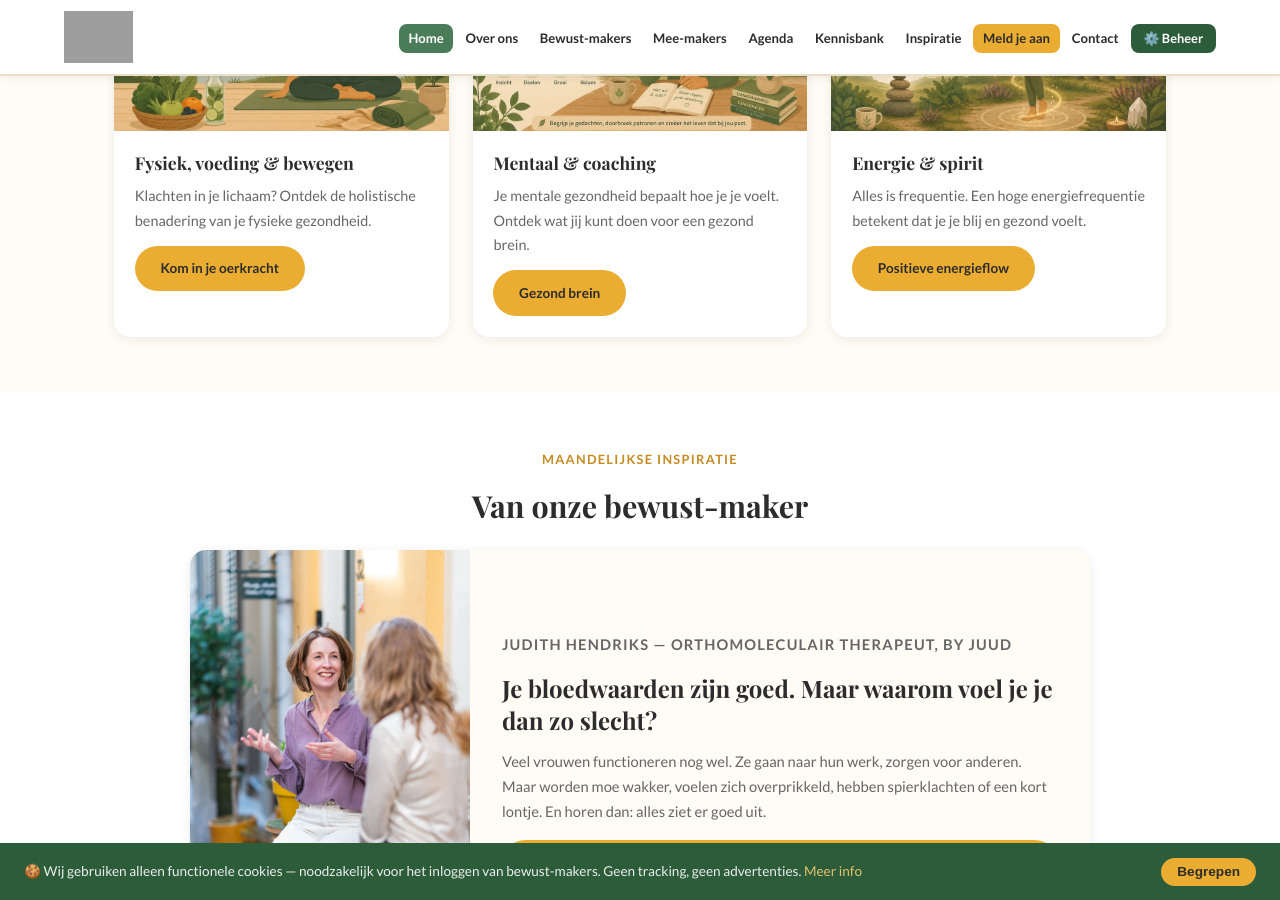
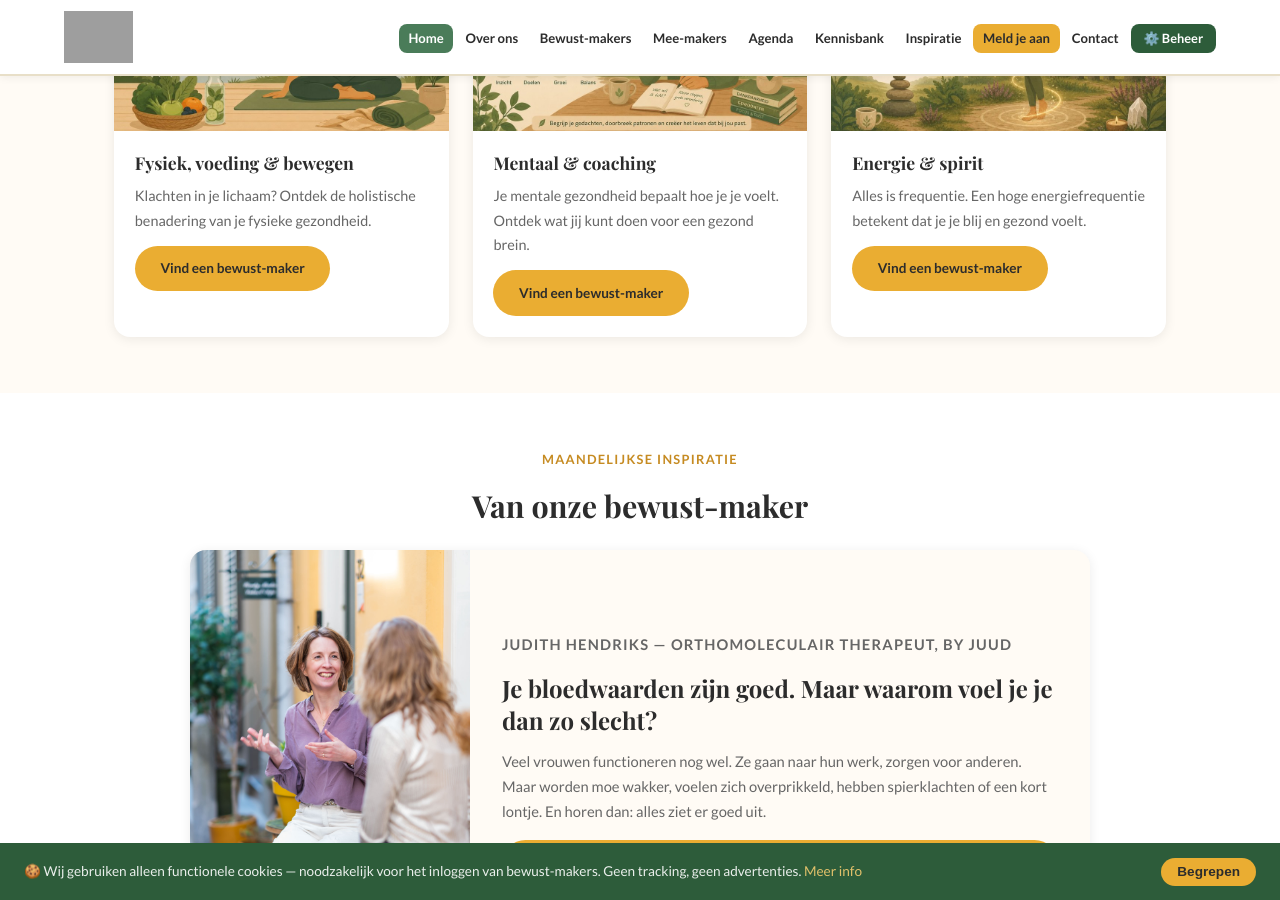
Before and after one commit to hands4flownl/nederland-bewust, a Jekyll site: the page built from index.html, in a window 1280 px wide and 900 px high, scrolled down 2187 px. Built offline with Jekyll 4.4.1, drawn with Linux system fonts in a browser that asks for light colours; grey boxes are pictures that could not be loaded.

Commit message:
🔗 Pijlers: links naar gefilterde makers-pagina

```diff
--- a/index.html
+++ b/index.html
@@ -258,7 +258,7 @@
         <div class="pijler__inhoud">
           <h3>{{ site.data.teksten_homepage.pijler1_titel }}</h3>
           <p>{{ site.data.teksten_homepage.pijler1_tekst }}</p>
-          <a href="{{ '/kennisbank/' | relative_url }}" class="knop knop--goud" style="font-size:0.85rem;">Kom in je oerkracht</a>
+          <a href="{{ '/onze-bewust-makers/' | relative_url }}?filter=massage" class="knop knop--goud" style="font-size:0.85rem;">Vind een bewust-maker</a>
         </div>
       </div>
       <div class="pijler">
@@ -267,7 +267,7 @@
         <div class="pijler__inhoud">
           <h3>{{ site.data.teksten_homepage.pijler2_titel }}</h3>
           <p>{{ site.data.teksten_homepage.pijler2_tekst }}</p>
-          <a href="{{ '/kennisbank/' | relative_url }}" class="knop knop--goud" style="font-size:0.85rem;">Gezond brein</a>
+          <a href="{{ '/onze-bewust-makers/' | relative_url }}?filter=coaching" class="knop knop--goud" style="font-size:0.85rem;">Vind een bewust-maker</a>
         </div>
       </div>
       <div class="pijler">
@@ -276,7 +276,7 @@
         <div class="pijler__inhoud">
           <h3>{{ site.data.teksten_homepage.pijler3_titel }}</h3>
           <p>{{ site.data.teksten_homepage.pijler3_tekst }}</p>
-          <a href="{{ '/kennisbank/' | relative_url }}" class="knop knop--goud" style="font-size:0.85rem;">Positieve energieflow</a>
+          <a href="{{ '/onze-bewust-makers/' | relative_url }}?filter=energetisch" class="knop knop--goud" style="font-size:0.85rem;">Vind een bewust-maker</a>
         </div>
       </div>
     </div>
```
